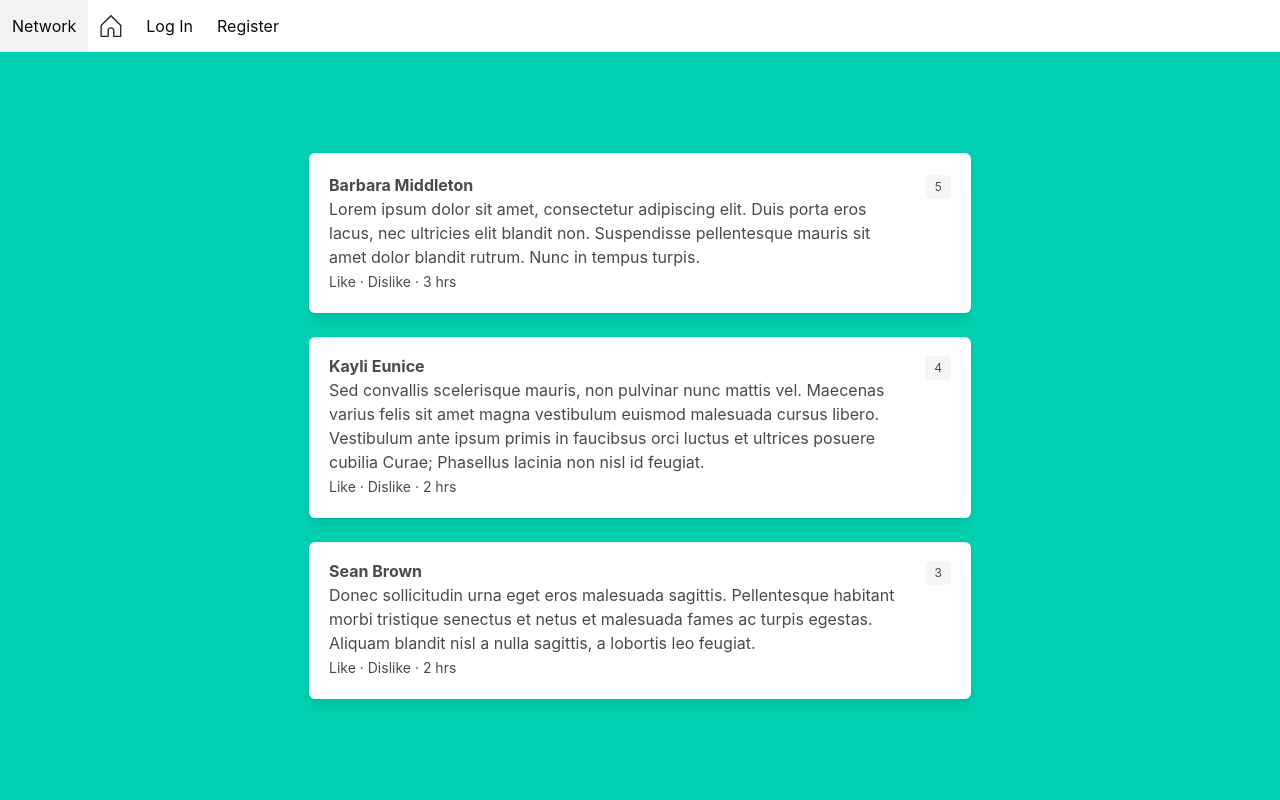
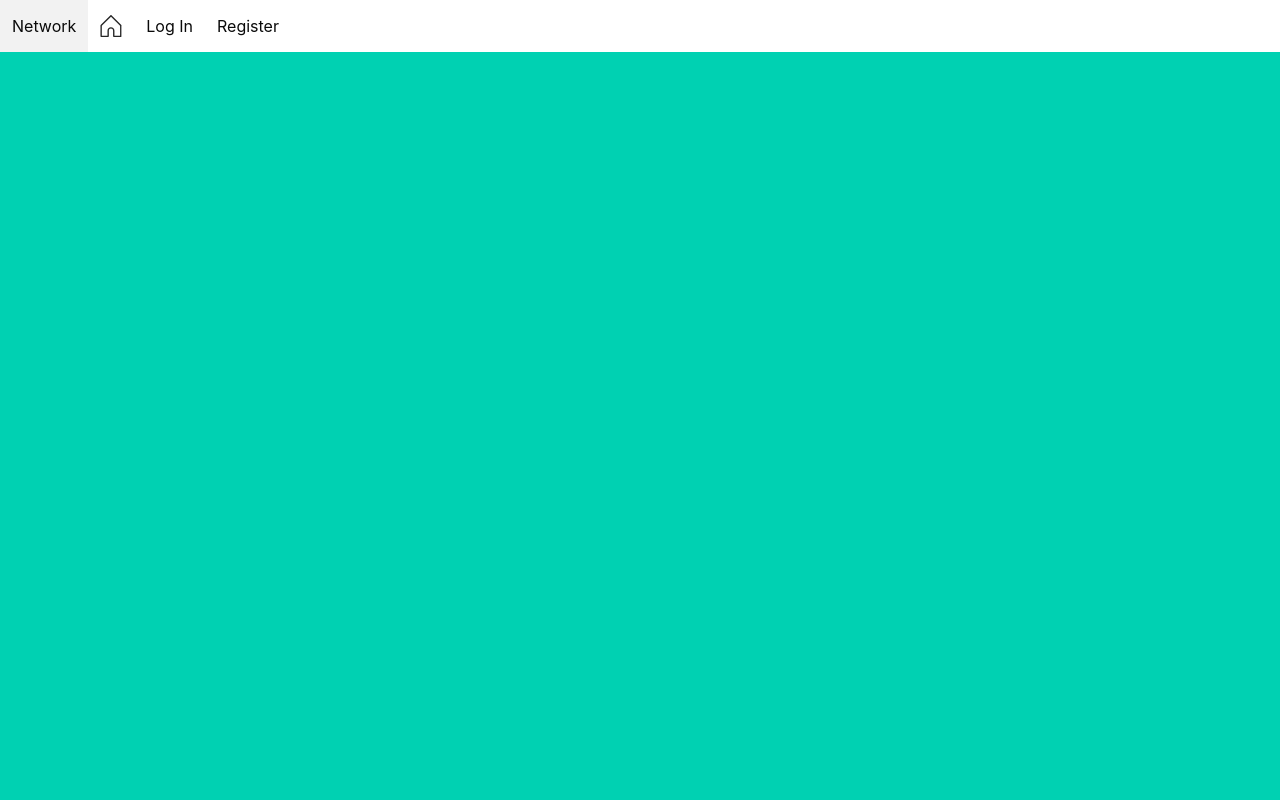
Before and after one commit to giraldiego/network, a Django app: page / in a window 1280 px wide. Run offline with Django 3.2, Linux system fonts and the light colour scheme; some libraries are stand-ins or nearby versions.

Commit message:
Clean index page

```diff
--- a/network/templates/network/index.html
+++ b/network/templates/network/index.html
@@ -14,13 +14,9 @@
 
                 <div class="column is-9-tablet is-8-desktop is-7-widescreen">
                     {% if user.is_authenticated %}
+                    <div class="has-text-centered">Welcome, {{ user.username }}</div>
                     <!-- Post Comment Form -->
                     <article class="media box">
-                        <!-- <figure class="media-left">
-                            <p class="image is-64x64">
-                                <img src="https://bulma.io/images/placeholders/128x128.png">
-                            </p>
-                        </figure> -->
                         <div class="media-content">
                             <div class="field">
                                 <p class="control">
@@ -35,89 +31,6 @@
                         </div>
                     </article>
                     {% endif %}
-
-                    <article class="media box">
-                        <!-- <figure class="media-left">
-                            <p class="image is-64x64">
-                                <img src="https://bulma.io/images/placeholders/128x128.png">
-                            </p>
-                        </figure> -->
-                        <div class="media-content">
-                            <div class="content">
-                                <p>
-                                    <strong>Barbara Middleton</strong>
-
-                                    <br>
-                                    Lorem ipsum dolor sit amet, consectetur adipiscing elit. Duis porta eros lacus,
-                                    nec
-                                    ultricies elit blandit non. Suspendisse pellentesque mauris sit amet dolor
-                                    blandit
-                                    rutrum.
-                                    Nunc in tempus turpis.
-                                    <br>
-                                    <small><a>Like</a> · <a>Dislike</a> · 3 hrs</small>
-                                </p>
-                            </div>
-                        </div>
-                        <div class="media-right">
-                            <span class="tag is-small">5</span>
-                            <!-- <button class="delete"></button> -->
-                        </div>
-                    </article>
-
-                    <article class="media box">
-                        <!-- <figure class="media-left">
-                            <p class="image is-48x48">
-                                <img src="https://bulma.io/images/placeholders/96x96.png">
-                            </p>
-                        </figure> -->
-                        <div class="media-content">
-                            <div class="content">
-                                <p>
-                                    <strong>Kayli Eunice </strong>
-                                    <br>
-                                    Sed convallis scelerisque mauris, non pulvinar nunc mattis vel. Maecenas varius
-                                    felis sit amet magna vestibulum euismod malesuada cursus libero. Vestibulum ante
-                                    ipsum primis in faucibsus orci luctus et ultrices posuere cubilia Curae;
-                                    Phasellus
-                                    lacinia non nisl id feugiat.
-                                    <br>
-                                    <small><a>Like</a> · <a>Dislike</a> · 2 hrs</small>
-                                </p>
-                            </div>
-                        </div>
-                        <div class="media-right">
-                            <span class="tag is-small">4</span>
-                            <!-- <button class="delete"></button> -->
-                        </div>
-                    </article>
-
-                    <article class="media box">
-                        <!-- <figure class="media-left">
-                            <p class="image is-48x48">
-                                <img src="https://bulma.io/images/placeholders/96x96.png">
-                            </p>
-                        </figure> -->
-                        <div class="media-content">
-                            <div class="content">
-                                <p>
-                                    <strong>Sean Brown</strong>
-                                    <br>
-                                    Donec sollicitudin urna eget eros malesuada sagittis. Pellentesque habitant
-                                    morbi
-                                    tristique senectus et netus et malesuada fames ac turpis egestas. Aliquam
-                                    blandit
-                                    nisl a nulla sagittis, a lobortis leo feugiat.
-                                    <br>
-                                    <small><a>Like</a> · <a>Dislike</a> · 2 hrs</small>
-                                </p>
-                            </div>
-                        </div>
-                        <div class="media-right">
-                            <span class="tag is-small">3</span>
-                            <!-- <button class="delete"></button> -->
-                        </div>
-                    </article>
                 </div>
             </div>
         </div>
```
